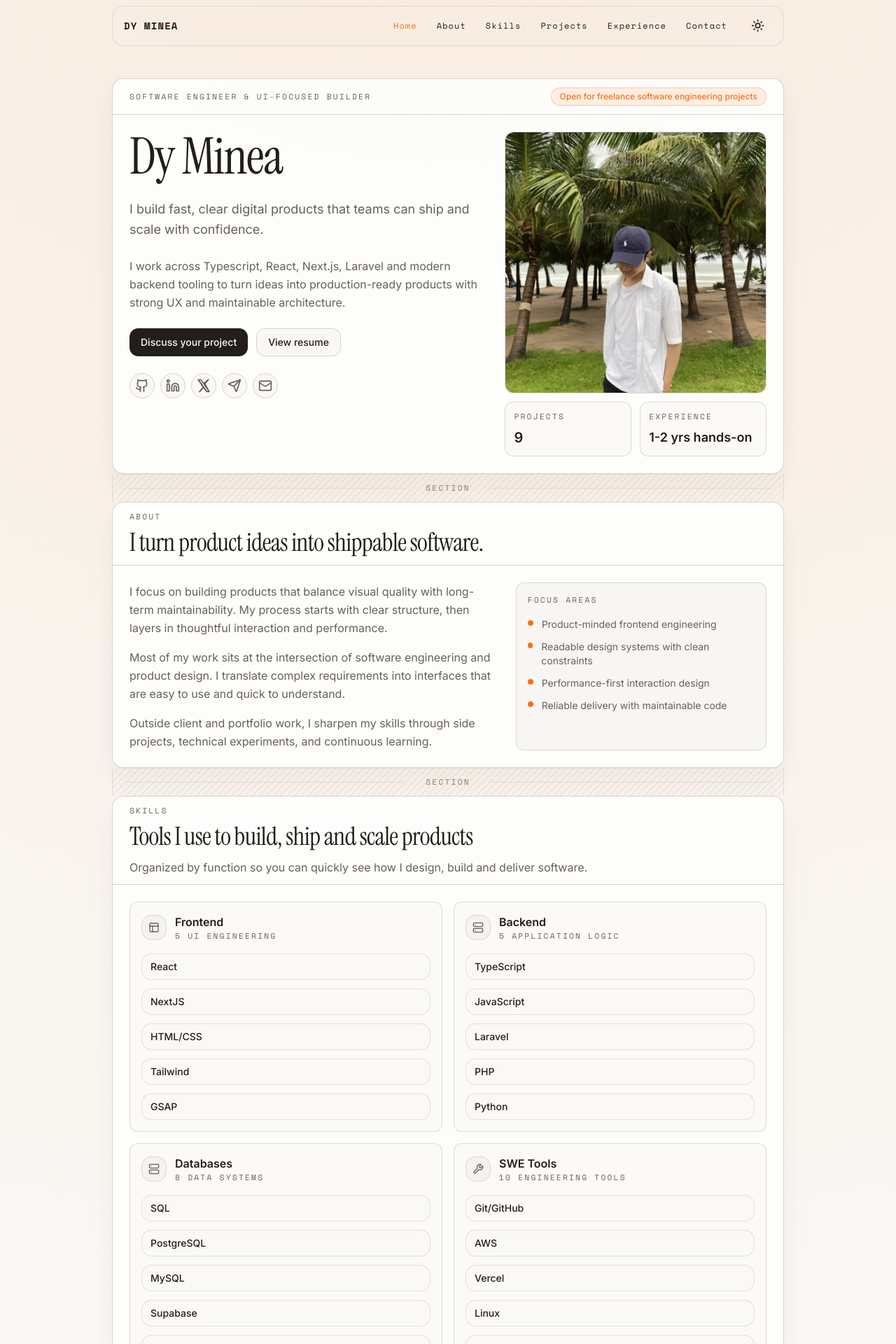
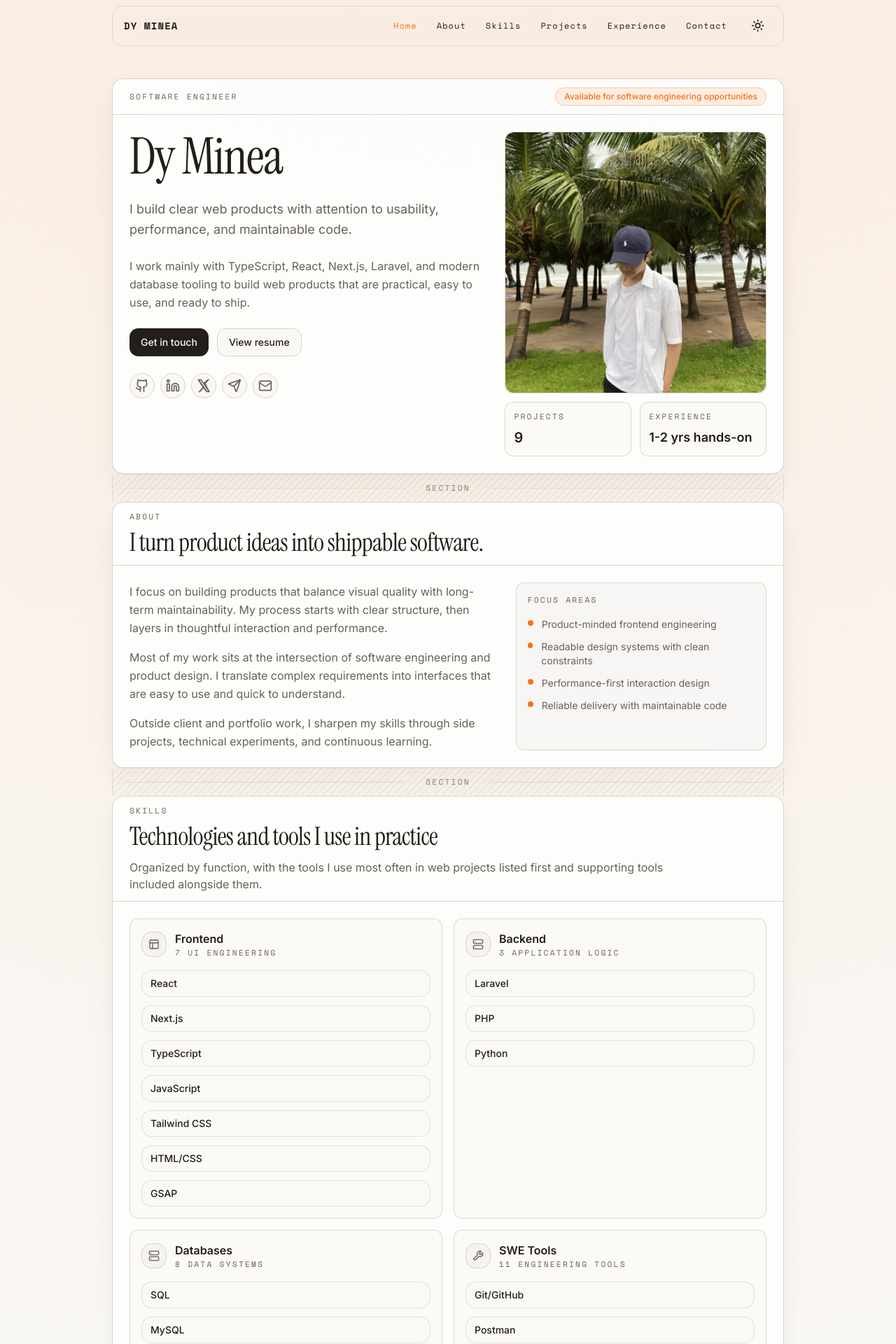
Before and after one commit to Mineaworld/portfolio, a Next.js app: page / in a window 1280 px wide. Shown: the top 1920 px of the page at 70% size. Built offline with nearby package versions, Linux system fonts and the light colour scheme.

Commit message:
feat: curate skills and add postman

```diff
--- a/components/sections/Hero.tsx
+++ b/components/sections/Hero.tsx
@@ -30,7 +30,7 @@ export function Hero() {
 
               <div className="flex flex-wrap gap-3">
                 <Button asChild>
-                  <Link href="#contact">Discuss your project</Link>
+                  <Link href="#contact">Get in touch</Link>
                 </Button>
                 <Button variant="outline" asChild>
                   <a href="/Resume/DY MINEA - Resume.pdf" download>
--- a/components/sections/Skills.tsx
+++ b/components/sections/Skills.tsx
@@ -21,27 +21,44 @@ const categoryPriorityMap: Record<SkillCategoryId, number> = {
 };
 
 const skillPriorityMap: Partial<Record<string, number>> = {
-  TypeScript: 100,
-  React: 99,
-  NextJS: 98,
+  React: 100,
+  "Next.js": 99,
+  TypeScript: 98,
   JavaScript: 97,
+  "Tailwind CSS": 96,
   "HTML/CSS": 95,
-  Tailwind: 94,
-  SQL: 96,
-  PostgreSQL: 95,
-  MySQL: 94,
-  Supabase: 93,
-  Firebase: 92,
-  "Git/GitHub": 98,
-  AWS: 97,
-  Vercel: 96,
-  Linux: 95,
-  "VS Code": 90,
-  Cursor: 89,
-  Codex: 93,
-  "Claude Code": 92,
-  n8n: 91,
-  Make: 90,
+  GSAP: 94,
+  Laravel: 100,
+  PHP: 99,
+  Python: 80,
+  SQL: 100,
+  MySQL: 99,
+  PostgreSQL: 98,
+  Firebase: 97,
+  Supabase: 96,
+  "SQL Server": 80,
+  Oracle: 79,
+  Navicat: 78,
+  "Git/GitHub": 100,
+  Postman: 99,
+  Vercel: 98,
+  "VS Code": 97,
+  Cursor: 96,
+  AWS: 80,
+  Linux: 79,
+  Trello: 70,
+  ClickUp: 69,
+  Lucidchart: 68,
+  Mermaid: 67,
+  n8n: 100,
+  Make: 99,
+  Codex: 98,
+  "Claude Code": 97,
+  WordPress: 100,
+  Joomla: 99,
+  Canva: 98,
+  "Adobe Creative Suite": 97,
+  "Microsoft Office": 96,
 };
 
 const getSkillPriority = (skillName: string) => skillPriorityMap[skillName] ?? 0;
@@ -57,11 +74,11 @@ export function Skills() {
         <div className="section-panel-header">
           <p className="label-mono text-muted-foreground">Skills</p>
           <h2 className="display-title mt-2 text-3xl sm:text-4xl">
-            Tools I use to build, ship and scale products
+            Technologies and tools I use in practice
           </h2>
           <p className="mt-3 max-w-3xl text-sm text-muted-foreground sm:text-base">
-            Organized by function so you can quickly see how I design, build
-            and deliver software.
+            Organized by function, with the tools I use most often in web
+            projects listed first and supporting tools included alongside them.
           </p>
         </div>
 
--- a/lib/data.ts
+++ b/lib/data.ts
@@ -67,13 +67,13 @@ export const homeNavigation: HomeNavigationItem[] = [
 
 export const homepageProfile: HomepageProfile = {
   name: "Dy Minea",
-  role: "Software Engineer & UI-Focused Builder",
+  role: "Software Engineer",
   tagline:
-    "I build fast, clear digital products that teams can ship and scale with confidence.",
+    "I build clear web products with attention to usability, performance, and maintainable code.",
   summary:
-    "I work across Typescript, React, Next.js, Laravel and modern backend tooling to turn ideas into production-ready products with strong UX and maintainable architecture.",
+    "I work mainly with TypeScript, React, Next.js, Laravel, and modern database tooling to build web products that are practical, easy to use, and ready to ship.",
   location: "Phnom Penh, Cambodia",
-  availability: "Open for freelance software engineering projects",
+  availability: "Available for software engineering opportunities",
   about: [
     "I focus on building products that balance visual quality with long-term maintainability. My process starts with clear structure, then layers in thoughtful interaction and performance.",
     "Most of my work sits at the intersection of software engineering and product design. I translate complex requirements into interfaces that are easy to use and quick to understand.",
@@ -95,29 +95,34 @@ export const portfolioStats = {
 
 export const skills: Skill[] = [
   {
-    name: "JavaScript",
-    category: "backend",
-    icon: "/skills/javascript.svg",
-  },
-  {
-    name: "TypeScript",
-    category: "backend",
-    icon: "/skills/Typescript.svg",
-  },
-  {
     name: "React",
     category: "frontend",
     icon: "/skills/react.svg",
   },
   {
-    name: "NextJS",
+    name: "Next.js",
     category: "frontend",
     icon: "/skills/nextjs.svg",
   },
   {
-    name: "Tailwind",
+    name: "TypeScript",
+    category: "frontend",
+    icon: "/skills/Typescript.svg",
+  },
+  {
+    name: "JavaScript",
+    category: "frontend",
+    icon: "/skills/javascript.svg",
+  },
+  {
+    name: "Tailwind CSS",
     category: "frontend",
     icon: "/skills/Tailwind.svg",
+  },
+  {
+    name: "HTML/CSS",
+    category: "frontend",
+    icon: "/skills/htmlcss.svg",
   },
   {
     name: "GSAP",
@@ -125,9 +130,9 @@ export const skills: Skill[] = [
     icon: "/skills/gsap.svg",
   },
   {
-    name: "HTML/CSS",
-    category: "frontend",
-    icon: "/skills/htmlcss.svg",
+    name: "Laravel",
+    category: "backend",
+    icon: "/skills/laravel.svg",
   },
   {
     name: "PHP",
@@ -135,14 +140,9 @@ export const skills: Skill[] = [
     icon: "/skills/php.svg",
   },
   {
-    name: "Laravel",
+    name: "Python",
     category: "backend",
-    icon: "/skills/laravel.svg",
-  },
-  {
-    name: "Firebase",
-    category: "databases",
-    icon: "/skills/firebase.svg",
+    icon: "/skills/fallback.svg",
   },
   {
     name: "SQL",
@@ -160,6 +160,16 @@ export const skills: Skill[] = [
     icon: "/skills/fallback.svg",
   },
   {
+    name: "Firebase",
+    category: "databases",
+    icon: "/skills/firebase.svg",
+  },
+  {
+    name: "Supabase",
+    category: "databases",
+    icon: "/skills/supabase.svg",
+  },
+  {
     name: "SQL Server",
     category: "databases",
     icon: "/skills/sqlserver.svg",
@@ -170,18 +180,8 @@ export const skills: Skill[] = [
     icon: "/skills/fallback.svg",
   },
   {
-    name: "Supabase",
-    category: "databases",
-    icon: "/skills/supabase.svg",
-  },
-  {
     name: "Navicat",
     category: "databases",
-    icon: "/skills/fallback.svg",
-  },
-  {
-    name: "Python",
-    category: "backend",
     icon: "/skills/fallback.svg",
   },
   {
@@ -190,9 +190,14 @@ export const skills: Skill[] = [
     icon: "/skills/github.svg",
   },
   {
-    name: "Linux",
+    name: "Postman",
     category: "swe_tools",
     icon: "/skills/fallback.svg",
+  },
+  {
+    name: "Vercel",
+    category: "swe_tools",
+    icon: "/skills/vercel.svg",
   },
   {
     name: "VS Code",
@@ -205,12 +210,12 @@ export const skills: Skill[] = [
     icon: "/skills/Cursor.svg",
   },
   {
-    name: "Vercel",
+    name: "AWS",
     category: "swe_tools",
-    icon: "/skills/vercel.svg",
+    icon: "/skills/fallback.svg",
   },
   {
-    name: "AWS",
+    name: "Linux",
     category: "swe_tools",
     icon: "/skills/fallback.svg",
   },
@@ -348,7 +353,7 @@ export const projects: Project[] = [
     image: "/projects/Inventory.png",
     demoUrl: "",
     repoUrl: "https://github.com/Mineaworld/Inventory-Management",
-    techStack: ["Laravel", "React.js", "Inertia.js", "MySQL"],
+    techStack: ["Laravel", "React", "Inertia.js", "MySQL"],
     problem:
       "Small and mid-sized teams need structured product, supplier, and stock movement tracking with clear role permissions.",
     solution:
@@ -362,7 +367,7 @@ export const projects: Project[] = [
     image: "/projects/Zentry.png",
     demoUrl: "https://zentry-clone-awwards.vercel.app/",
     repoUrl: "https://github.com/Mineaworld/Zentry-Clone",
-    techStack: ["React.js", "Javascript", "Tailwind CSS", "GSAP"],
+    techStack: ["React", "JavaScript", "Tailwind CSS", "GSAP"],
     problem:
       "The goal was to practice complex motion design and responsive interaction patterns on a visually rich interface.",
     solution:
@@ -376,7 +381,7 @@ export const projects: Project[] = [
     image: "/projects/Banking.png",
     demoUrl: "",
     repoUrl: "https://github.com/Mineaworld/CityWeatherApp",
-    techStack: ["React.js", "JavaScript", "Vite", "Weatherbit API"],
+    techStack: ["React", "JavaScript", "Vite", "Weatherbit API"],
     problem:
       "Users need quick weather checks without navigating heavy weather platforms.",
     solution:
@@ -404,7 +409,7 @@ export const projects: Project[] = [
     image: "/projects/Inventory.png",
     demoUrl: "",
     repoUrl: "https://github.com/Mineaworld/Skincare_POS",
-    techStack: ["C#", "WinForms", ".NET Framework"],
+    techStack: ["C#", "WinForms"],
     problem:
       "Small skincare businesses need lightweight tooling to manage catalog data and streamline sales.",
     solution:
@@ -418,7 +423,7 @@ export const projects: Project[] = [
     image: "/projects/Banking.png",
     demoUrl: "https://banking-modern-ui.vercel.app/",
     repoUrl: "https://github.com/Mineaworld/Banking-React-Tailwind-UI",
-    techStack: ["React.js", "Javascript", "Tailwind CSS", "Vite"],
+    techStack: ["React", "JavaScript", "Tailwind CSS", "Vite"],
     problem:
       "Financial UI layouts require clear hierarchy and responsive behavior across screen sizes.",
     solution:
```
